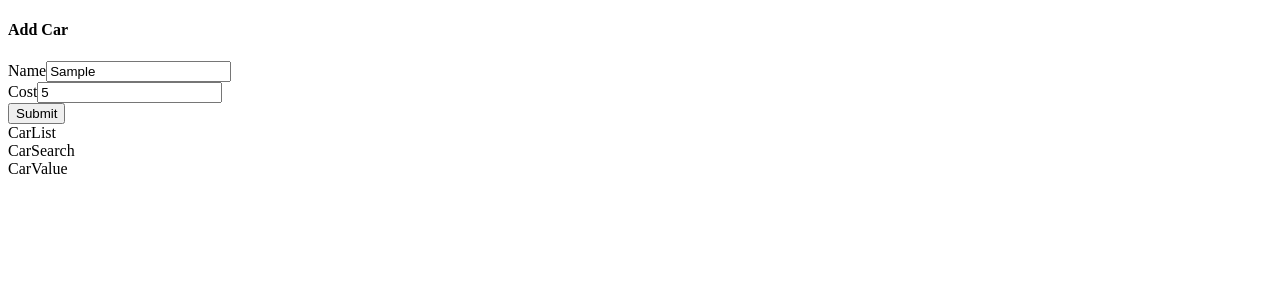
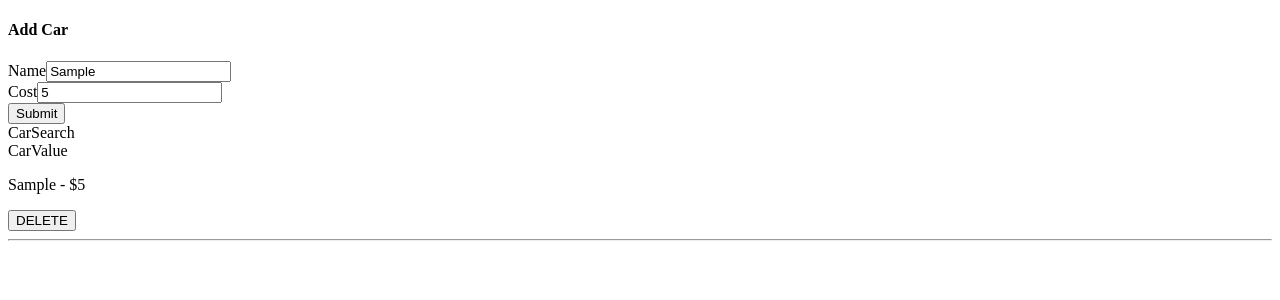
Before and after one commit to BehkoVasilev/Cars-List, a React (Create React App) app: page / in a window 1280 px wide. Both pictures are taken after typing "Sample", "5" into the empty fields and a click on the button "Submit". Shown: the top 300 px of the page. Built offline with nearby package versions, Linux system fonts and the light colour scheme.

Commit message:
display the car list
delete a car

```diff
--- a/src/App.js
+++ b/src/App.js
@@ -7,9 +7,9 @@ function App() {
     return (
         <div>
             <CarForm />
-            <CarList />
             <CarSearch />
             <CarValue />
+            <CarList />
         </div>
     )
 };
--- a/src/components/CarList.js
+++ b/src/components/CarList.js
@@ -1,5 +1,34 @@
+import { useDispatch, useSelector } from 'react-redux';
+import { removeCar } from '../store';
+
 function CarList() {
-    return <div>CarList</div>
+    const dispatch = useDispatch();
+
+    const cars = useSelector((state) => {
+        return state.cars.data
+    });
+
+    const handleDeleteClick = (id) => {
+        dispatch(removeCar(id));
+    }
+
+    const renderedCars = cars.map((car) => {
+        return (
+            <div key={car.id} className='panel'>
+                <p>{car.name} - ${car.cost}</p>
+                <button
+                    className='button is-danger'
+                    onClick={() => handleDeleteClick(car.id)}>
+                    DELETE
+                </button>
+            </div>
+        )
+    });
+
+    return <div className='car-list'>
+        {renderedCars}
+        <hr />
+    </div>
 };
 
 export default CarList;
--- a/src/store/slices/carSlice.js
+++ b/src/store/slices/carSlice.js
@@ -4,7 +4,7 @@ const carsSlice = createSlice({
     name: 'cars',
     initialState: {
         searchTerm: '',
-        cars: []
+        data: []
     },
     reducers: {
         changeSearchTerm(state, action) {
@@ -13,7 +13,7 @@ const carsSlice = createSlice({
         addCar(state, action) {
             /* Assumbtion:
             action.payload === { name: 'asd', cost: 200 } */
-            state.cars.push({
+            state.data.push({
                 name: action.payload.name,
                 cost: action.payload.cost,
                 id: nanoid()
@@ -22,7 +22,7 @@ const carsSlice = createSlice({
         removeCar(state, action) {
             /* Assumbtion:
             action.payload === the id of the car we want to remove */
-            state.cars = state.cars.filter((car) => car.id !== action.payload);
+            state.data = state.data.filter((car) => car.id !== action.payload);
         },
     },
 });
```
